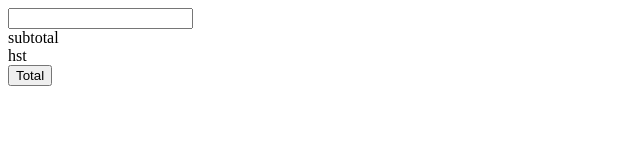
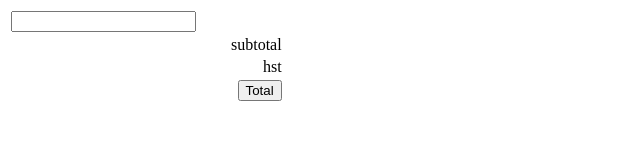
Before and after one commit to doaaanwar/tdd, a plain HTML site: page index.html in a window 1280 px wide. Shown: the whole page, without its empty margins (0-640 px from the left). Drawn offline with Linux system fonts and the light colour scheme.

Commit message:
Update index.html

```diff
--- a/index.html
+++ b/index.html
@@ -1,8 +1,17 @@
+<style>
+    td, #tape{
+        text-align:right;
+        padding-right:2em;
+    }
+</style>
+
 <div id="tape"></div>
 <form id="addingmachine">
-    <input type="" id="current" /><br />
-    <span id="subtotal"></span> subtotal<br />
-    <span id="hst"></span> hst<br />
-    <span id="total"></span><input type="submit" value="Total" />
+    <table>
+    <tr><td><input type="" id="current" /></td></tr>
+    <tr><td id="subtotal"></td><td>subtotal</td></tr>
+    <tr><td id="hst"></td><td>hst</td></tr>
+    <tr><td id="total"></td><td><input type="submit" value="Total" /></td></tr>
+    </table>
 </form>
 <script data-main="js/app" src="//cdnjs.cloudflare.com/ajax/libs/require.js/2.1.15/require.min.js"></script>
```
